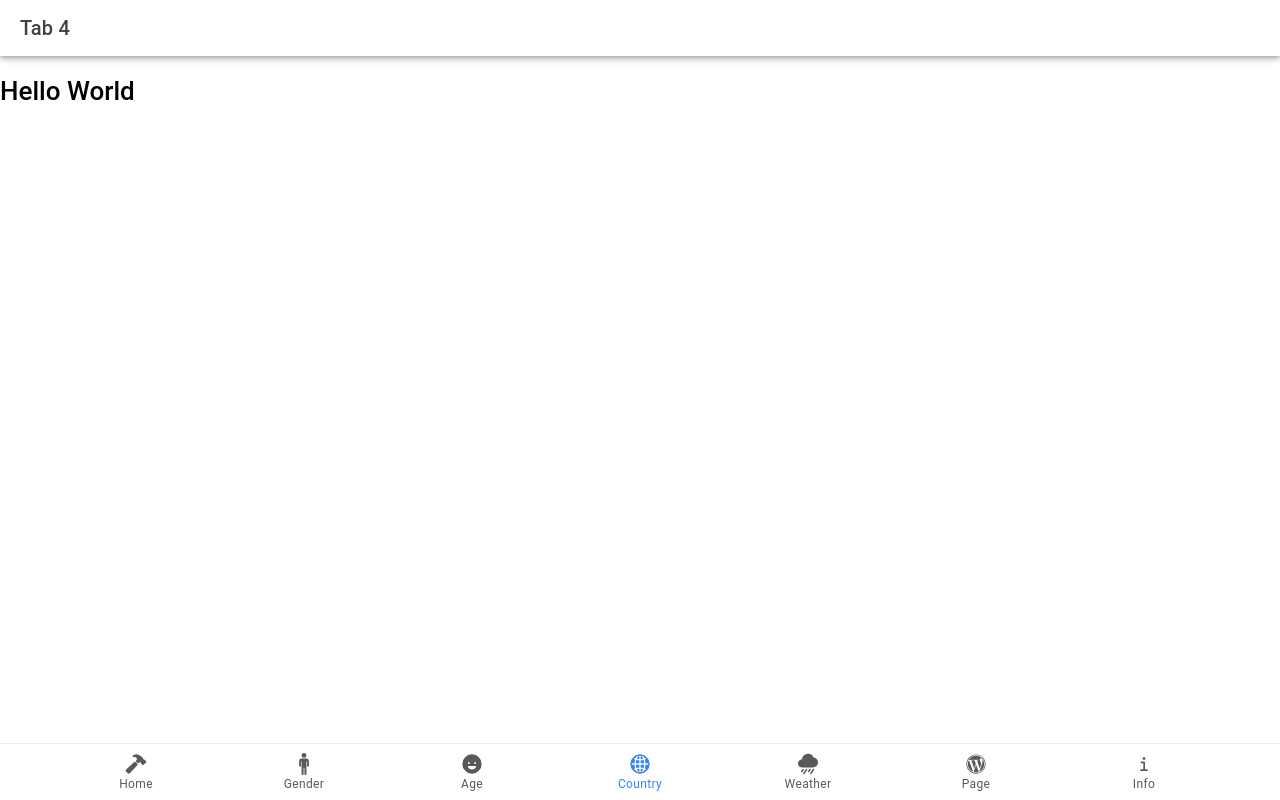
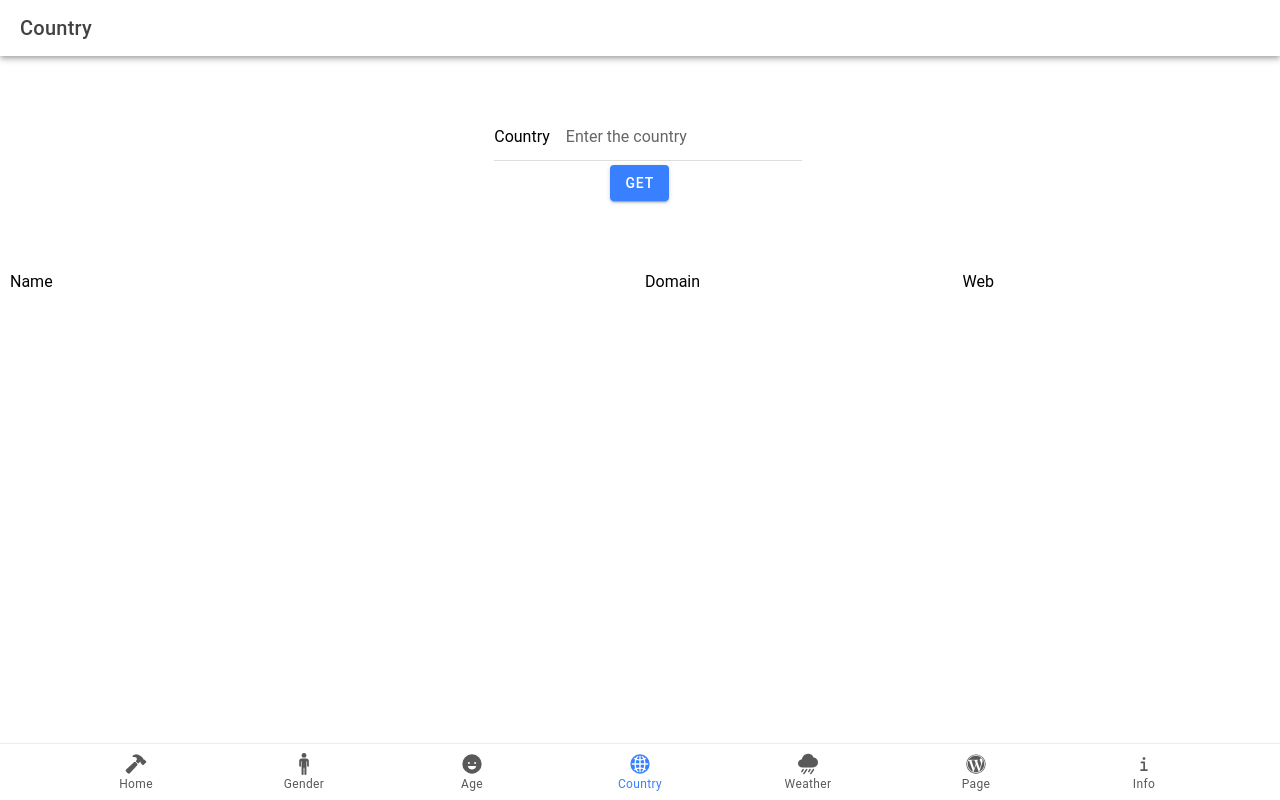
Before and after one commit to 20220005/tarea6-20220005-, a React (Vite) app: page /tab4 in a window 1280 px wide. Built offline with nearby package versions, Linux system fonts and the light colour scheme.

Commit message:
Universidad

```diff
--- a/src/pages/Tab4.css
+++ b/src/pages/Tab4.css
@@ -0,0 +1,20 @@
+.container-form{
+    display: flex;
+    flex-direction: column;
+    align-items: center;
+    justify-content: center;
+    height: 30%;
+
+}
+.table{
+    display: flex;
+    flex-direction: column;
+    align-items: center;
+    justify-content: center;
+
+}
+
+.table-container {
+    max-height: 70%;
+    overflow-y: auto;
+}
--- a/src/pages/Tab4.tsx
+++ b/src/pages/Tab4.tsx
@@ -1,23 +1,93 @@
-import { IonContent, IonHeader, IonPage, IonTitle, IonToolbar } from '@ionic/react';
-
-import './Tab5.css';
+import {
+  IonButton,
+  IonCol,
+  IonContent,
+  IonGrid,
+  IonHeader,
+  IonInput,
+  IonItem,
+  IonPage,
+  IonRow,
+  IonTitle,
+  IonToolbar,
+  IonSpinner // Importamos IonSpinner para mostrar el indicador de carga
+} from "@ionic/react";
+import { useState } from "react";
+import "./Tab4.css";
 
 const Tab4: React.FC = () => {
+  const [country, setCountry] = useState("");
+  const [university, setUniversity] = useState([]);
+  const [loading, setLoading] = useState(false);
+
+  function getCountry(country: string) {
+    if (!country.trim()) {
+      return;
+    }
+
+    setLoading(true);
+    fetch(`http://universities.hipolabs.com/search?country=${country}`)
+      .then((res) => res.json())
+      .then((data) => {
+        console.log(data);
+        setUniversity(data);
+        setLoading(false);
+      });
+  }
+
   return (
     <IonPage>
       <IonHeader>
         <IonToolbar>
-          <IonTitle>Tab 4</IonTitle>
+          <IonTitle>Country</IonTitle>
         </IonToolbar>
       </IonHeader>
       <IonContent fullscreen>
-        <IonHeader collapse="condense">
-          <IonToolbar>
-            <IonTitle size="large">Tab 4</IonTitle>
-          </IonToolbar>
-        </IonHeader>
-        <h1>Hello World</h1>
-      </IonContent>
+  <div className="container-form">
+    <IonItem>
+      <IonInput
+        label="Country"
+        placeholder="Enter the country"
+        onIonChange={(e) => {
+          setCountry(e.detail.value!);
+        }}
+      ></IonInput>
+    </IonItem>
+
+    <IonButton
+      onClick={() => {
+        getCountry(country);
+      }}
+    >
+      Get
+    </IonButton>
+  </div>
+
+  <div className="table-container"> {/* Nuevo div contenedor de la tabla */}
+    {loading ? (
+      <IonSpinner />
+    ) : (
+      <IonGrid>
+        <IonRow>
+          <IonCol size="6">Name</IonCol>
+          <IonCol size="3">Domain</IonCol>
+          <IonCol size="3">Web</IonCol>
+        </IonRow>
+        {university.map((uni: any, index) => {
+          return (
+            <IonRow key={index}>
+              <IonCol size="6">{uni.name}</IonCol>
+              <IonCol size="3">{uni.domains}</IonCol>
+              <IonCol size="3">
+                <a href={uni.web_pages} target="_blank">{uni.web_pages}</a>
+              </IonCol>
+            </IonRow>
+          );
+        })}
+      </IonGrid>
+    )}
+  </div>
+</IonContent>
     </IonPage>
   );
 };
```
